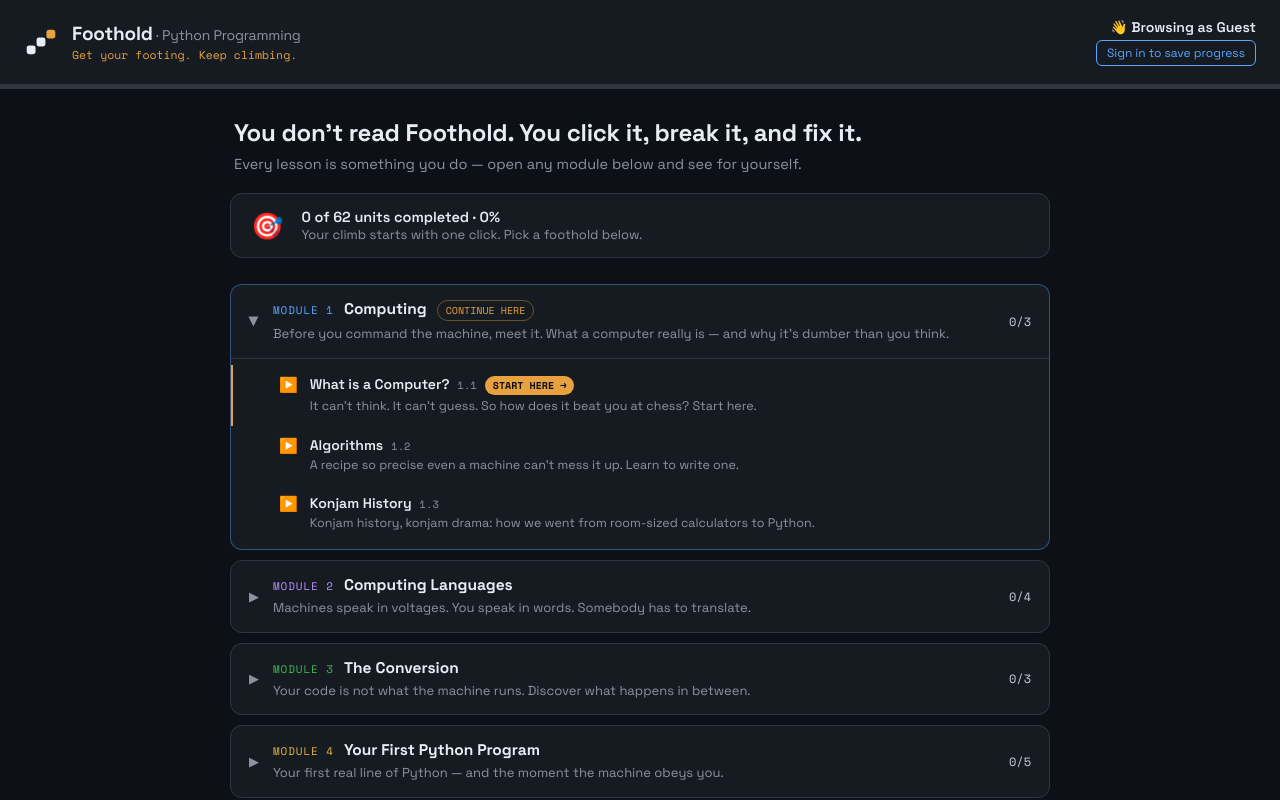
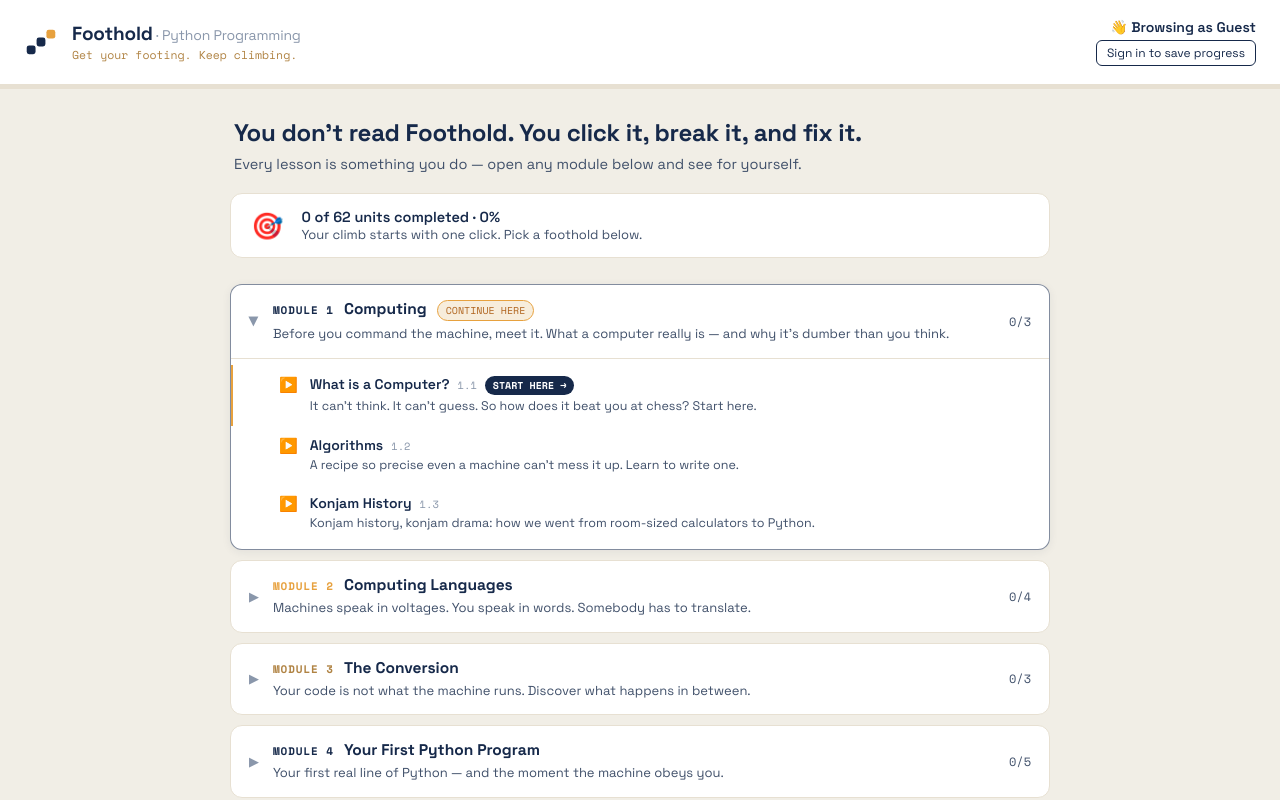
Before and after one commit to aishugithub/course_python, a React (Vite) app: page / in a window 1280 px wide. Both pictures are taken after a click on the button "Explore the Dashboard →". Shown: the top 800 px of the page. Built offline with nearby package versions, Linux system fonts and the light colour scheme; no server answers.

Commit message:
branding changes

```diff
--- a/src/shell/Dashboard.jsx
+++ b/src/shell/Dashboard.jsx
@@ -1,40 +1,35 @@
 import { useState } from 'react';
 import COURSE_CONFIG from '../../config/course.config.js';
+import { BRAND as B, FONT, MONO } from './brand.js';
 
 // ─────────────────────────────────────────────────────────────────────────────
-// Foothold Dashboard — ACCORDION EDITION
+// Foothold Dashboard — ACCORDION EDITION, cream brand
 //
 // How this fits in the app: App.jsx renders <Dashboard/> whenever no lesson is
-// open. Props are unchanged from the old card-grid version, so App.jsx needs
-// no edits: student (null = guest), completedUnits, onSelectUnit(unitId),
-// onRequestLogin, onSignOff.
+// open. Props: student (null = guest), completedUnits, onSelectUnit(unitId),
+// onRequestLogin, onSignOff — unchanged, so App.jsx needs no edits.
 //
-// What changed: modules are now collapsible rows (an accordion) instead of a
-// wall of small cards. Each module shows its catchy one-liner; expanding it
-// reveals unit links, each with its own hook line (both come from `blurb`
-// fields in course.config.js — edit copy there, never here). The module
-// containing the learner's next incomplete unit starts expanded, and that
-// unit carries a "START HERE" chip, so returning learners land one click
-// from where they left off.
+// Modules are collapsible rows (an accordion). Each shows its catchy one-liner;
+// expanding reveals unit links with their own hook lines (all copy lives in
+// `blurb` fields in course.config.js — edit copy there, never here). The module
+// containing the learner's next incomplete unit starts expanded and that unit
+// carries a "START HERE" chip, so returning learners resume in one click.
+//
+// All colors/fonts come from ./brand.js — the single brand source. Lessons
+// themselves stay dark (focus mode); the dashboard is the cream campus.
 // ─────────────────────────────────────────────────────────────────────────────
 
-const C = {
-  bg: '#0D1117', surface: '#161B22', card: '#1C2333', border: '#30363D',
-  blue: '#58A6FF', green: '#3FB950', muted: '#8B949E', text: '#E6EDF3', soft: '#C9D1D9',
-  amber: '#E7A13E',   // brand accent — chips, highlights, Crucible fire
-  fireBg: '#1A130D',  // warm dark tint behind Crucible rows
-};
-const MODULE_COLORS = ['#58A6FF', '#BC8CFF', '#3FB950', '#E3B341', '#F0883E', '#39D5C4'];
-const FONT = "'Space Grotesk', system-ui, sans-serif";
-const MONO = "'Space Mono', monospace";
+// Module accent rotation: brand tones only (calm, lets the amber hooks pop).
+const MODULE_COLORS = [B.navy, B.amber, B.bronze];
+const FIRE_BG = '#F7EDDC'; // warm amber-tinted cream behind Crucible rows
 
-// Brand mark (three climbing steps) recolored for the dark header.
+// Brand mark: three climbing steps, standard colorway for light backgrounds.
 function FootholdMark({ size = 34 }) {
   return (
     <svg width={size} height={size} viewBox="0 0 100 100" aria-hidden="true" style={{ display: 'block', flexShrink: 0 }}>
-      <rect x="8" y="60" width="26" height="26" rx="7" fill="#E6EDF3" />
-      <rect x="37" y="37" width="26" height="26" rx="7" fill="#E6EDF3" />
-      <rect x="66" y="14" width="26" height="26" rx="7" fill="#E7A13E" />
+      <rect x="8" y="60" width="26" height="26" rx="7" fill={B.navy} />
+      <rect x="37" y="37" width="26" height="26" rx="7" fill={B.navy} />
+      <rect x="66" y="14" width="26" height="26" rx="7" fill={B.amber} />
     </svg>
   );
 }
@@ -79,77 +74,77 @@ export default function Dashboard({ student, completedUnits, onSelectUnit, onReq
   }
 
   return (
-    <div style={{ minHeight: '100vh', background: C.bg, fontFamily: FONT }}>
+    <div style={{ minHeight: '100vh', background: B.cream, fontFamily: FONT }}>
 
       {/* Hover/expand styling lives in real CSS (inline styles can't do
           :hover or transitions on grid rows). Class names are local. */}
       <style>{`
-        .fh-mod { transition: border-color 0.2s; }
+        .fh-mod { transition: border-color 0.2s, box-shadow 0.2s; }
         .fh-mod-head { cursor: pointer; user-select: none; }
-        .fh-mod-head:hover { background: #1C2333; }
-        .fh-chev { transition: transform 0.25s ease; color: ${C.muted}; font-size: 13px; }
+        .fh-mod-head:hover { background: ${B.creamDeep}; }
+        .fh-chev { transition: transform 0.25s ease; color: ${B.mist}; font-size: 13px; }
         .fh-open .fh-chev { transform: rotate(90deg); }
         .fh-units { display: grid; grid-template-rows: 0fr; transition: grid-template-rows 0.3s ease; }
         .fh-open .fh-units { grid-template-rows: 1fr; }
         .fh-units-inner { overflow: hidden; }
         .fh-unit { cursor: pointer; border-left: 2px solid transparent;
                    transition: background 0.15s, border-color 0.15s, transform 0.15s; }
-        .fh-unit:hover { background: #1C2333; transform: translateX(4px); }
+        .fh-unit:hover { background: ${B.creamDeep}; transform: translateX(4px); }
       `}</style>
 
       {/* ── Header: brand mark + wordmark left, guest/student box right ── */}
-      <div style={{ background: C.surface, borderBottom: `1px solid ${C.border}`, padding: '18px 24px', display: 'flex', alignItems: 'center', justifyContent: 'space-between', gap: 16, flexWrap: 'wrap' }}>
+      <div style={{ background: B.card, borderBottom: `1px solid ${B.border}`, padding: '18px 24px', display: 'flex', alignItems: 'center', justifyContent: 'space-between', gap: 16, flexWrap: 'wrap' }}>
         <div style={{ display: 'flex', alignItems: 'center', gap: 14 }}>
           <FootholdMark />
           <div>
-            <div style={{ color: C.text, fontSize: 19, fontWeight: 700, letterSpacing: '-0.01em' }}>
+            <div style={{ color: B.navy, fontSize: 19, fontWeight: 700, letterSpacing: '-0.01em' }}>
               Foothold
-              <span style={{ color: C.muted, fontWeight: 400, fontSize: 14 }}> · {COURSE_CONFIG.courseTitle}</span>
+              <span style={{ color: B.mist, fontWeight: 400, fontSize: 14 }}> · {COURSE_CONFIG.courseTitle}</span>
             </div>
-            <div style={{ color: C.amber, fontFamily: MONO, fontSize: 11.5 }}>Get your footing. Keep climbing.</div>
+            <div style={{ color: B.bronze, fontFamily: MONO, fontSize: 11.5 }}>Get your footing. Keep climbing.</div>
           </div>
         </div>
         {isGuest ? (
           <div style={{ textAlign: 'right' }}>
-            <div style={{ color: C.text, fontWeight: 600, fontSize: 14 }}>👋 Browsing as Guest</div>
-            <button onClick={onRequestLogin} style={{ marginTop: 4, background: 'transparent', border: `1px solid ${C.blue}`, color: C.blue, borderRadius: 6, padding: '4px 10px', fontSize: 12, cursor: 'pointer', fontFamily: FONT }}>
+            <div style={{ color: B.navy, fontWeight: 600, fontSize: 14 }}>👋 Browsing as Guest</div>
+            <button onClick={onRequestLogin} style={{ marginTop: 4, background: 'transparent', border: `1px solid ${B.navy}`, color: B.navy, borderRadius: 6, padding: '4px 10px', fontSize: 12, cursor: 'pointer', fontFamily: FONT }}>
               Sign in to save progress
             </button>
           </div>
         ) : (
           <div style={{ textAlign: 'right' }}>
-            <div style={{ color: C.text, fontWeight: 600 }}>{student.name}</div>
-            <div style={{ color: C.muted, fontSize: 12, fontFamily: MONO }}>{student.rollNo}</div>
-            <button onClick={onSignOff} style={{ marginTop: 4, background: 'transparent', border: `1px solid ${C.border}`, color: C.muted, borderRadius: 6, padding: '4px 10px', fontSize: 12, cursor: 'pointer', fontFamily: FONT }}>
+            <div style={{ color: B.navy, fontWeight: 600 }}>{student.name}</div>
+            <div style={{ color: B.mist, fontSize: 12, fontFamily: MONO }}>{student.rollNo}</div>
+            <button onClick={onSignOff} style={{ marginTop: 4, background: 'transparent', border: `1px solid ${B.border}`, color: B.slate, borderRadius: 6, padding: '4px 10px', fontSize: 12, cursor: 'pointer', fontFamily: FONT }}>
               Sign Off
             </button>
           </div>
         )}
       </div>
 
-      {/* ── Course progress bar (amber → green: forging → done) ── */}
-      <div style={{ height: 4, background: C.border }}>
-        <div style={{ height: '100%', width: `${pct}%`, background: `linear-gradient(90deg, ${C.amber}, ${C.green})`, transition: 'width 0.6s' }} />
+      {/* ── Course progress bar (navy → amber: the climb) ── */}
+      <div style={{ height: 4, background: B.border }}>
+        <div style={{ height: '100%', width: `${pct}%`, background: `linear-gradient(90deg, ${B.navy}, ${B.amber})`, transition: 'width 0.6s' }} />
       </div>
 
       <div style={{ maxWidth: 860, margin: '0 auto', padding: '24px 20px 60px' }}>
 
         {/* ── The hook: why this course is different ── */}
         <div style={{ padding: '4px 4px 20px' }}>
-          <div style={{ color: C.text, fontSize: 'clamp(19px, 4.5vw, 24px)', fontWeight: 700, lineHeight: 1.35, letterSpacing: '-0.01em' }}>
+          <div style={{ color: B.navy, fontSize: 'clamp(19px, 4.5vw, 24px)', fontWeight: 700, lineHeight: 1.35, letterSpacing: '-0.01em' }}>
             {COURSE_CONFIG.hook?.line1}
           </div>
-          <div style={{ color: C.muted, fontSize: 14.5, marginTop: 6 }}>
+          <div style={{ color: B.slate, fontSize: 14.5, marginTop: 6 }}>
             {COURSE_CONFIG.hook?.line2}
           </div>
         </div>
 
         {/* ── Progress summary ── */}
-        <div style={{ background: C.surface, border: `1px solid ${C.border}`, borderRadius: 12, padding: '14px 20px', display: 'flex', alignItems: 'center', gap: 18, marginBottom: 26 }}>
+        <div style={{ background: B.card, border: `1px solid ${B.border}`, borderRadius: 12, padding: '14px 20px', display: 'flex', alignItems: 'center', gap: 18, marginBottom: 26 }}>
           <div style={{ fontSize: 26 }}>🎯</div>
           <div>
-            <div style={{ color: C.text, fontWeight: 600, fontSize: 14.5 }}>{doneCount} of {totalUnits} units completed · {pct}%</div>
-            <div style={{ color: C.muted, fontSize: 13 }}>
+            <div style={{ color: B.navy, fontWeight: 600, fontSize: 14.5 }}>{doneCount} of {totalUnits} units completed · {pct}%</div>
+            <div style={{ color: B.slate, fontSize: 13 }}>
               {doneCount === 0 ? 'Your climb starts with one click. Pick a foothold below.'
                 : pct === 100 ? 'Summit reached. The Crucibles still burn, if you dare. 🔥'
                 : 'Keep climbing — your next foothold is marked below.'}
@@ -169,7 +164,12 @@ export default function Dashboard({ student, completedUnits, onSelectUnit, onReq
 
             return (
               <div key={mod.moduleId} className={`fh-mod ${isOpen ? 'fh-open' : ''}`}
-                style={{ background: C.surface, border: `1px solid ${isOpen ? accent + '66' : C.border}`, borderRadius: 12, overflow: 'hidden' }}>
+                style={{
+                  background: B.card,
+                  border: `1px solid ${isOpen ? accent + '88' : B.border}`,
+                  borderRadius: 12, overflow: 'hidden',
+                  boxShadow: isOpen ? '0 2px 10px rgba(22,41,74,0.07)' : 'none',
+                }}>
 
                 {/* Module header row: click anywhere to expand/collapse */}
                 <div className="fh-mod-head" onClick={() => toggleModule(mod.moduleId)}
@@ -177,21 +177,21 @@ export default function Dashboard({ student, completedUnits, onSelectUnit, onReq
                   <span className="fh-chev">▶</span>
                   <div style={{ flex: 1, minWidth: 0 }}>
                     <div style={{ display: 'flex', alignItems: 'baseline', gap: 10, flexWrap: 'wrap' }}>
-                      <span style={{ color: accent, fontFamily: MONO, fontSize: 11, letterSpacing: '0.08em' }}>
+                      <span style={{ color: accent, fontFamily: MONO, fontSize: 11, letterSpacing: '0.08em', fontWeight: 700 }}>
                         {mod.moduleId.replace('M', 'MODULE ')}
                       </span>
-                      <span style={{ color: C.text, fontSize: 15.5, fontWeight: 700 }}>{mod.moduleTitle}</span>
+                      <span style={{ color: B.navy, fontSize: 15.5, fontWeight: 700 }}>{mod.moduleTitle}</span>
                       {isNextModule && !modComplete && (
-                        <span style={{ color: C.amber, fontFamily: MONO, fontSize: 10, border: `1px solid ${C.amber}66`, borderRadius: 999, padding: '2px 8px' }}>
+                        <span style={{ color: B.codeBrown, fontFamily: MONO, fontSize: 10, border: `1px solid ${B.amber}`, background: FIRE_BG, borderRadius: 999, padding: '2px 8px' }}>
                           CONTINUE HERE
                         </span>
                       )}
                     </div>
                     {/* The module's hook line — the reason to click */}
-                    <div style={{ color: C.muted, fontSize: 13, marginTop: 3, lineHeight: 1.5 }}>{mod.blurb}</div>
+                    <div style={{ color: B.slate, fontSize: 13, marginTop: 3, lineHeight: 1.5 }}>{mod.blurb}</div>
                   </div>
                   <div style={{ textAlign: 'right', flexShrink: 0 }}>
-                    <div style={{ color: modComplete ? C.green : C.soft, fontFamily: MONO, fontSize: 12 }}>
+                    <div style={{ color: modComplete ? B.green : B.slate, fontFamily: MONO, fontSize: 12 }}>
                       {modComplete ? '✓ done' : `${modDone}/${required.length}`}
                     </div>
                   </div>
@@ -200,7 +200,7 @@ export default function Dashboard({ student, completedUnits, onSelectUnit, onReq
                 {/* Unit links (animated expand via grid-rows trick) */}
                 <div className="fh-units">
                   <div className="fh-units-inner">
-                    <div style={{ borderTop: `1px solid ${C.border}`, padding: '6px 0' }}>
+                    <div style={{ borderTop: `1px solid ${B.border}`, padding: '6px 0' }}>
                       {mod.units.map(unit => {
                         const done = doneSet.has(unit.unitId);
                         const isBonus = !!unit.optional;
@@ -211,29 +211,29 @@ export default function Dashboard({ student, completedUnits, onSelectUnit, onReq
                             style={{
                               display: 'flex', alignItems: 'flex-start', gap: 12,
                               padding: '10px 18px 10px 46px',
-                              background: isBonus ? C.fireBg : 'transparent',
-                              borderLeftColor: isNext ? C.amber : 'transparent',
+                              background: isBonus ? FIRE_BG : 'transparent',
+                              borderLeftColor: isNext ? B.amber : 'transparent',
                             }}>
                             <span style={{ fontSize: 15, lineHeight: '20px', flexShrink: 0 }}>
                               {done ? '✅' : isBonus ? '🔥' : '▶️'}
                             </span>
                             <div style={{ minWidth: 0 }}>
                               <div style={{ display: 'flex', alignItems: 'baseline', gap: 8, flexWrap: 'wrap' }}>
-                                <span style={{ color: isBonus ? C.amber : done ? C.green : C.text, fontSize: 14, fontWeight: 600 }}>
+                                <span style={{ color: isBonus ? B.codeBrown : done ? B.green : B.navy, fontSize: 14, fontWeight: 600 }}>
                                   {unit.title}
                                 </span>
-                                <span style={{ color: isBonus ? C.amber + '99' : C.muted, fontFamily: MONO, fontSize: 10.5 }}>
+                                <span style={{ color: isBonus ? B.bronze : B.mist, fontFamily: MONO, fontSize: 10.5 }}>
                                   {isBonus ? 'BONUS · CHALLENGE' : unit.unitId.replace('Unit', '').replace('_', '.')}
                                 </span>
                                 {isNext && (
-                                  <span style={{ color: '#0D1117', background: C.amber, fontFamily: MONO, fontSize: 10, fontWeight: 700, borderRadius: 999, padding: '2px 8px' }}>
+                                  <span style={{ color: '#FFFFFF', background: B.navy, fontFamily: MONO, fontSize: 10, fontWeight: 700, borderRadius: 999, padding: '2px 8px' }}>
                                     START HERE →
                                   </span>
                                 )}
                               </div>
                               {/* The unit's hook line — two seconds of temptation */}
                               {unit.blurb && (
-                                <div style={{ color: C.muted, fontSize: 12.5, marginTop: 2, lineHeight: 1.5 }}>{unit.blurb}</div>
+                                <div style={{ color: B.slate, fontSize: 12.5, marginTop: 2, lineHeight: 1.5 }}>{unit.blurb}</div>
                               )}
                             </div>
                           </div>
--- a/src/shell/Landing.jsx
+++ b/src/shell/Landing.jsx
@@ -1,4 +1,5 @@
 import COURSE_CONFIG from '../../config/course.config.js';
+import { BRAND as B, FONT, MONO } from './brand.js';
 
 // ─────────────────────────────────────────────────────────────────────────────
 // Foothold Landing page — CREAM BRAND EDITION
@@ -7,30 +8,9 @@ import COURSE_CONFIG from '../../config/course.config.js';
 // (view === 'landing'). The two callbacks are the only wiring to the rest of
 // the app: onExploreGuest → guest Dashboard, onGoToLogin → Login screen.
 //
-// Design source: "Foothold python_branding/brand" (README.html, v1 handoff).
-// This page deliberately uses the LIGHT brand palette (cream/navy/amber) so it
-// feels like the course's front cover; the Dashboard and lessons inside keep
-// their dark GitHub-style theme. Fonts (Space Grotesk / Space Mono) are loaded
-// once in index.html.
+// All colors/fonts come from ./brand.js — the single brand source shared by
+// every shell page. Fonts are loaded once in index.html.
 // ─────────────────────────────────────────────────────────────────────────────
-
-// Brand palette, straight from the handoff README.
-const B = {
-  cream: '#F1EEE6',    // page background
-  card: '#FFFFFF',     // card surfaces
-  creamDeep: '#EDE8DC',// inline-code chips
-  border: '#E7E0D2',   // hairline borders
-  navy: '#16294A',     // primary text, solid buttons, dark panel
-  slate: '#40506A',    // secondary body text
-  mist: '#8A97AB',     // muted small print
-  amber: '#E7A13E',    // the accent step / highlights
-  bronze: '#B08343',   // kicker (small uppercase mono) text
-  codeBrown: '#B0651F',// code text on cream chips
-  panelText: '#E7EAF0',// light text on the navy panel
-};
-
-const FONT = "'Space Grotesk', system-ui, sans-serif";
-const MONO = "'Space Mono', monospace";
 
 // ── Brand mark: the three climbing steps (navy, navy, amber), same geometry
 //    as brand/svg/foothold-mark-color.svg, inlined so it needs no asset fetch
@@ -181,10 +161,11 @@ export default function Landing({ onExploreGuest, onGoToLogin }) {
             paddingTop: 16, borderTop: `1px solid ${B.border}`,
           }}>
             <strong style={{ color: B.navy }}>The research behind this course:</strong> I'm{' '}
-            <strong style={{ color: B.navy }}>Aishwarya</strong>, a professor of engineering,
-            and Foothold is my action research in education — a study of whether active
-            learning through interactive content helps beginners learn programming better
-            than reading or watching alone. That's why every single lesson here is something
+            <strong style={{ color: B.navy }}>Aishwarya</strong>, an assistant professor of
+            engineering who believes nobody learns to swim by watching. Foothold is my action
+            research in education — a study of whether active learning through interactive
+            content helps beginners learn programming better than reading or watching
+            alone. That's why every single lesson here is something
             you <em>do</em>, not something you sit through. Your anonymous progress through
             the lessons quietly contributes to this research and helps make the course better
             for the next learner.
--- /dev/null
+++ b/src/shell/brand.js
@@ -0,0 +1,42 @@
+// ============================================================
+//  FOOTHOLD BRAND — the single source of truth for brand colors
+//  and fonts, used by every shell page (Landing, Dashboard,
+//  Login, loading screens) and by every future Foothold course.
+//
+//  Palette source: "Foothold python_branding/brand/README.html"
+//  (v1 logo handoff). If the brand ever changes, edit THIS file
+//  and every page follows. Never hardcode these hex values in
+//  shell components.
+//
+//  Note: lesson files (src/lessons/*.jsx) deliberately keep
+//  their own dark "focus mode" theme — code reads best on dark.
+//  The cream brand look is the campus; dark is the classroom.
+// ============================================================
+
+export const BRAND = {
+  // Surfaces
+  cream:     '#F1EEE6',  // page background
+  card:      '#FFFFFF',  // card / row surfaces
+  creamDeep: '#EDE8DC',  // inline-code chips, subtle fills
+  border:    '#E7E0D2',  // hairline borders
+
+  // Ink
+  navy:      '#16294A',  // primary text, solid buttons, dark panels
+  slate:     '#40506A',  // secondary body text
+  mist:      '#8A97AB',  // muted small print
+
+  // Accents
+  amber:     '#E7A13E',  // THE accent — highlights, hooks, Crucible fire
+  bronze:    '#B08343',  // kickers (small uppercase mono labels)
+  codeBrown: '#B0651F',  // code text on cream chips
+
+  // Feedback
+  green:     '#1F7A4D',  // success / completed (readable on cream)
+  red:       '#B0322F',  // errors
+
+  // On-navy (for dark panels like the landing terminal)
+  panelText: '#E7EAF0',
+};
+
+export const FONT = "'Space Grotesk', system-ui, sans-serif"; // headings & UI
+export const MONO = "'Space Mono', monospace";                // code & kickers
```
Also changed, not shown: src/shell/App.jsx (+11 -5 lines), src/shell/Login.jsx (+20 -10 lines).
